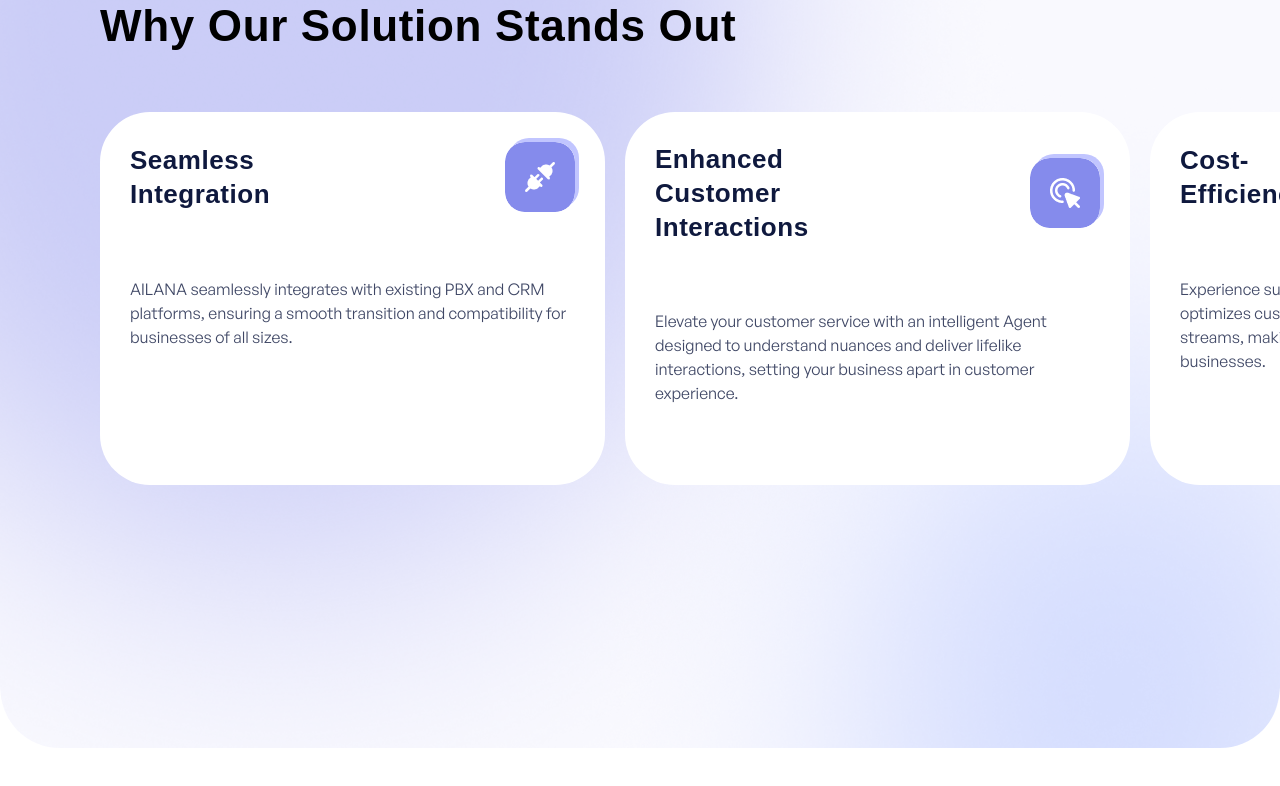
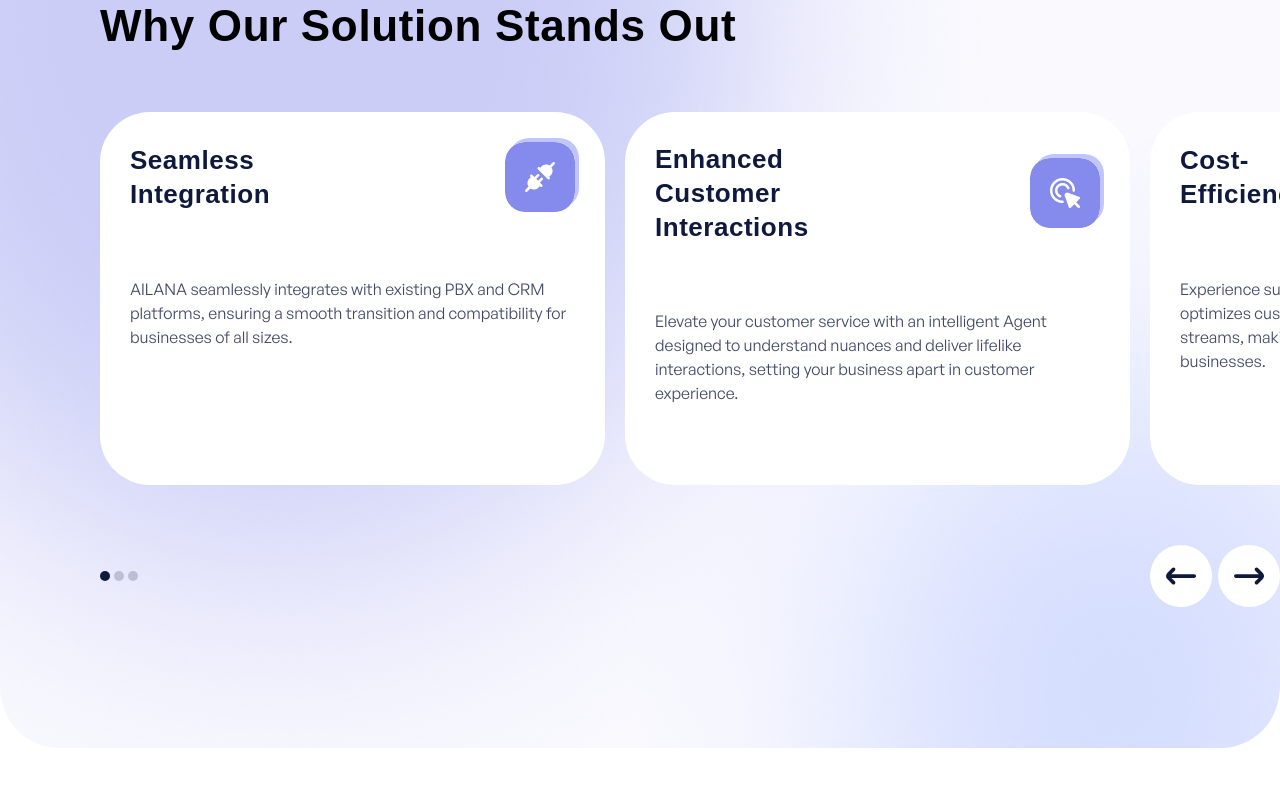
Before and after one commit to MdMuzahid07/AIVA, a Next.js app: page / in a window 1280 px wide. Shown: the part 2069-2855 px from the top of the page. Built offline with nearby package versions, Linux system fonts and the light colour scheme; a web font is replaced by a local one.

Commit message:
unmatched advantaged slider ui

```diff
--- a/src/components/home/UnmatchedAdvantages.tsx
+++ b/src/components/home/UnmatchedAdvantages.tsx
@@ -248,6 +248,58 @@ export default function UnmatchedAdvantages() {
                         </div>
                     </div>
 
+                    <div className="max-w-[1240px] mx-auto w-full mt-[40px] md:mt-[60px]">
+                        <div className=" hidden md:flex justify-between items-center">
+                            {/* slide indicator */}
+                            <div className="flex items-center gap-[4px]">
+                                <svg xmlns="http://www.w3.org/2000/svg" width="10" height="10" viewBox="0 0 10 10" fill="none">
+                                    <circle cx="5" cy="5" r="5" fill="#0F193E" />
+                                </svg>
+
+                                <svg xmlns="http://www.w3.org/2000/svg" width="10" height="10" viewBox="0 0 10 10" fill="none">
+                                    <circle cx="5" cy="5" r="5" fill="#0F193E" fill-opacity="0.2" />
+                                </svg>
+
+                                <svg xmlns="http://www.w3.org/2000/svg" width="10" height="10" viewBox="0 0 10 10" fill="none">
+                                    <circle cx="5" cy="5" r="5" fill="#0F193E" fill-opacity="0.2" />
+                                </svg>
+                            </div>
+
+
+
+
+
+                            {/* // slide navigator */}
+                            <div className="flex items-center gap-[6px]">
+                                <button className="bg-background w-[62px] h-[62px] rounded-full p-[16px] flex justify-center items-center">
+                                    <svg xmlns="http://www.w3.org/2000/svg" width="30" height="30" viewBox="0 0 30 30" fill="none">
+                                        <g clip-path="url(#clip0_159_6393)">
+                                            <path d="M6.17406 22.9925L1.27531 18.0938C0.479841 17.2602 0.0360222 16.1523 0.0360222 15C0.0360222 13.8478 0.479841 12.7399 1.27531 11.9063L6.17406 7.00754C6.52564 6.6558 7.00255 6.45813 7.49987 6.45801C7.99719 6.45789 8.47419 6.65534 8.82594 7.00692C9.17768 7.35849 9.37535 7.8354 9.37547 8.33272C9.37559 8.83005 9.17814 9.30705 8.82656 9.65879L5.35156 13.135L28.1641 13.1638C28.6613 13.1638 29.1383 13.3613 29.4899 13.713C29.8415 14.0646 30.0391 14.5415 30.0391 15.0388C30.0391 15.5361 29.8415 16.013 29.4899 16.3646C29.1383 16.7162 28.6613 16.9138 28.1641 16.9138L5.37531 16.885L8.82656 20.3413C9.16811 20.6949 9.3571 21.1686 9.35283 21.6602C9.34855 22.1518 9.15136 22.6221 8.80372 22.9697C8.45608 23.3173 7.98581 23.5145 7.49419 23.5188C7.00257 23.5231 6.52769 23.3341 6.17406 22.9925Z" fill="#0F193E" />
+                                        </g>
+                                        <defs>
+                                            <clipPath id="clip0_159_6393">
+                                                <rect width="30" height="30" fill="white" />
+                                            </clipPath>
+                                        </defs>
+                                    </svg>
+                                </button>
+
+                                <button className="bg-background w-[62px] h-[62px] rounded-full p-[16px] flex justify-center items-center">
+                                    <svg xmlns="http://www.w3.org/2000/svg" width="30" height="30" viewBox="0 0 30 30" fill="none">
+                                        <g clip-path="url(#clip0_159_6396)">
+                                            <path d="M23.9041 22.9925L28.8028 18.0938C29.5983 17.2602 30.0421 16.1523 30.0421 15C30.0421 13.8478 29.5983 12.7399 28.8028 11.9063L23.9041 7.00754C23.5525 6.6558 23.0756 6.45813 22.5783 6.45801C22.0809 6.45789 21.6039 6.65534 21.2522 7.00692C20.9004 7.35849 20.7028 7.8354 20.7027 8.33272C20.7025 8.83005 20.9 9.30705 21.2516 9.65879L24.7266 13.135L1.91406 13.1638C1.41678 13.1638 0.939868 13.3613 0.588237 13.713C0.236607 14.0646 0.0390625 14.5415 0.0390625 15.0388C0.0390625 15.5361 0.236607 16.013 0.588237 16.3646C0.939868 16.7162 1.41678 16.9138 1.91406 16.9138L24.7028 16.885L21.2516 20.3413C20.91 20.6949 20.721 21.1686 20.7253 21.6602C20.7296 22.1518 20.9268 22.6221 21.2744 22.9697C21.622 23.3173 22.0923 23.5145 22.5839 23.5188C23.0756 23.5231 23.5504 23.3341 23.9041 22.9925Z" fill="#0F193E" />
+                                        </g>
+                                        <defs>
+                                            <clipPath id="clip0_159_6396">
+                                                <rect width="30" height="30" fill="white" />
+                                            </clipPath>
+                                        </defs>
+                                    </svg>
+                                </button>
+                            </div>
+
+                        </div>
+                    </div>
 
                 </div>
             </div>
```
